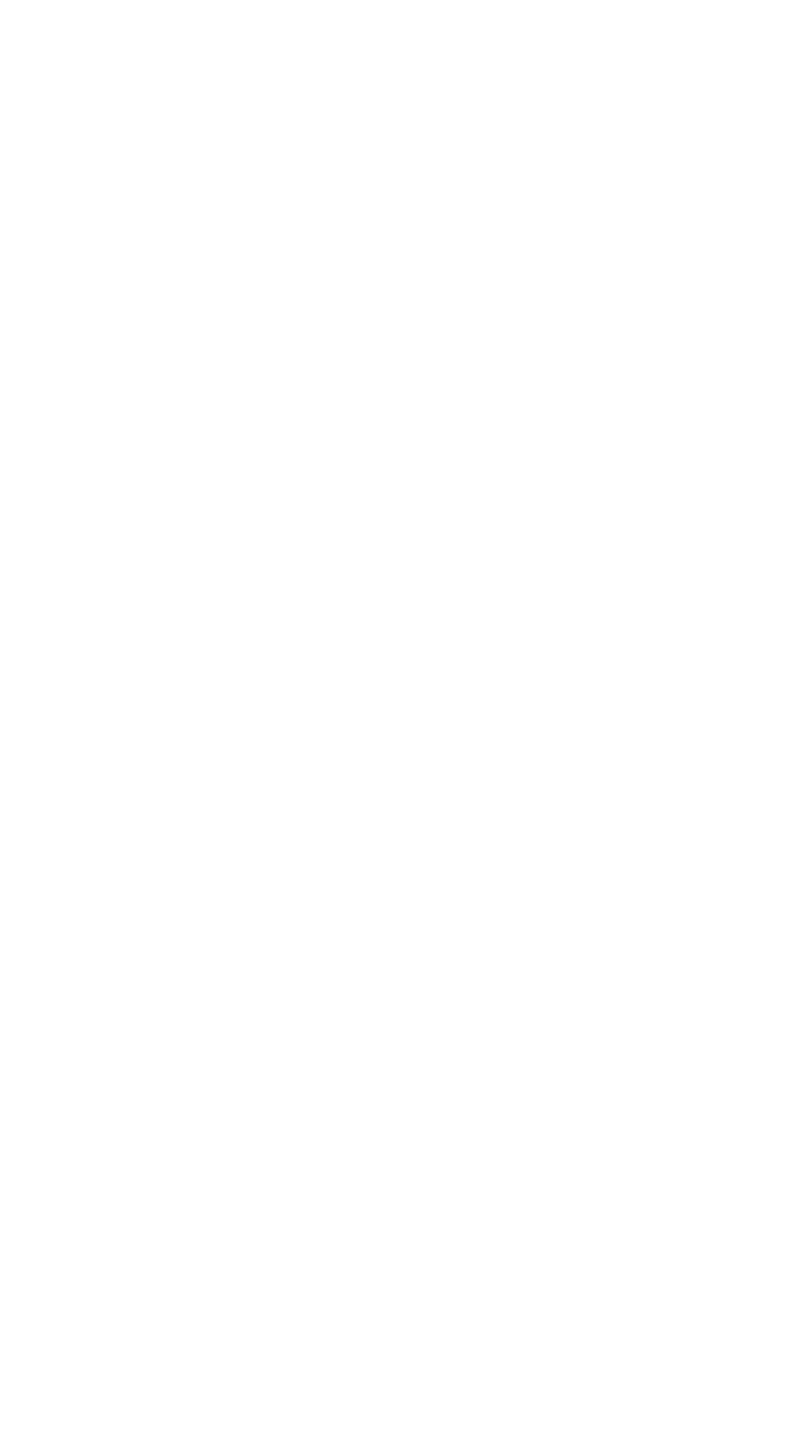
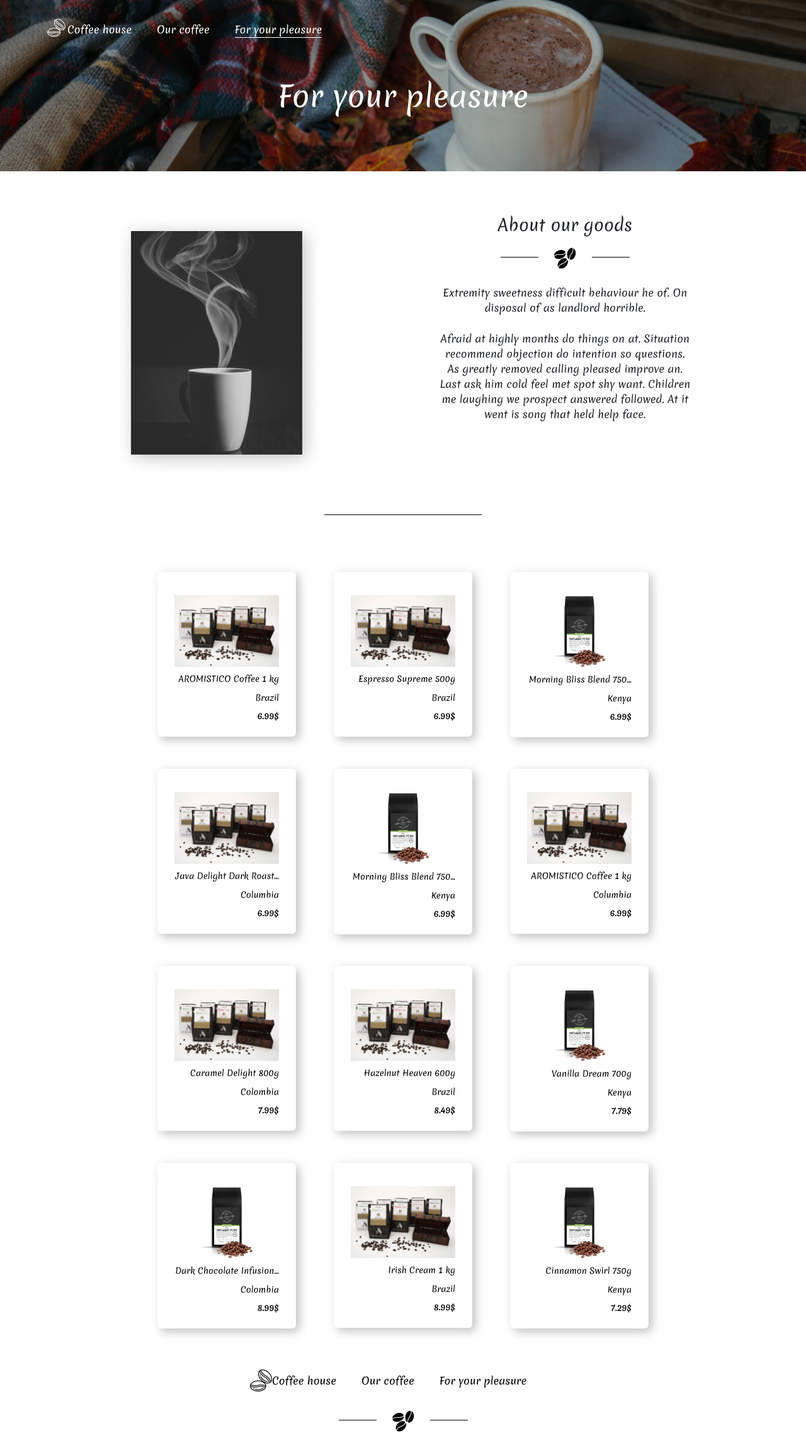
Before and after one commit to andreygranenko/coffee-shop, a React (Create React App) app: page /pleasure in a window 1280 px wide. Before the commit this address had no page. Shown: the whole page at 63% size. Before the commit the page ends 800 px from the top, so only its background shows below. Built offline with nearby package versions, Linux system fonts and the light colour scheme.

Commit message:
added third section and fixed footer routing

```diff
--- a/src/components/app/App.js
+++ b/src/components/app/App.js
@@ -2,6 +2,7 @@ import './App.css';
 import {BrowserRouter as Router, Routes, Route} from "react-router-dom";
 import MainPage from "../pages/MainPage";
 import SecondPage from "../pages/SecondPage";
+import PleasurePage from "../pages/PleasurePage";
 function App() {
 
 
@@ -11,6 +12,7 @@ function App() {
               <Routes>
                   <Route path={'/'} element={<MainPage/>}/>
                   <Route path={'/ourcoffee'} element={<SecondPage/>}/>
+                  <Route path={'/pleasure'} element={<PleasurePage/>}/>
               </Routes>
           </div>
       </Router>
--- a/src/components/footer-sect/footer-sect.js
+++ b/src/components/footer-sect/footer-sect.js
@@ -2,15 +2,28 @@ import FooterLogo from '../../imgs/logo/footer_logo.png'
 import './footer-sect.sass'
 import '../../lines_style/lines-style.sass';
 import MainLogo from "../../imgs/logo/about_logo.png";
+import {Link} from "react-router-dom";
 const FooterSect = () => {
     return (
         <footer>
             <div className="footer_list">
                 <ul>
-                    <li><a href="#"><img src={FooterLogo} alt="ads"/></a></li>
-                    <li><a href="#">Coffee house</a></li>
-                    <li><a href="#">Our coffee</a></li>
-                    <li><a href="#">For your pleasure</a></li>
+                    <li><Link
+                      to="/"
+                      // reloadDocument
+                      end><img src={FooterLogo} alt="ads"/></Link></li>
+                    <li><Link
+                      to={'/'}
+                      // reloadDocument
+                      end>Coffee house</Link></li>
+                    <li><Link
+                      to={'/ourcoffee'}
+                      // reloadDocument
+                      end>Our coffee</Link></li>
+                    <li><Link
+                      to={'/pleasure'}
+                      // reloadDocument
+                      end>For your pleasure</Link></li>
                 </ul>
             </div>
             <div className='lines'><img src={MainLogo} alt="main logo"/></div>
--- a/src/components/nav-bar/nav-bar.js
+++ b/src/components/nav-bar/nav-bar.js
@@ -1,24 +1,32 @@
 import GroupImage from './logo/Group (2).png'
 import './nav-bar.sass'
-import {NavLink} from "react-router-dom";
+import {Link, NavLink} from "react-router-dom";
 const NavBar = () => {
     return (
         <nav>
             <ul>
+                <li><Link
+                    // style={({isActive}) => ({
+                    //   color: isActive ? '#e4c4ac' : 'white'
+                    // })}
+                    end
+                    to={'/'}><img src={GroupImage} alt="logo"/></Link></li>
                 <li><NavLink
-                    style={({isActive}) => ({color: isActive ? '#e4c4ac' : 'white'})}
-                    end
-                    to={'/'}><img src={GroupImage} alt="logo"/></NavLink></li>
-                <li><NavLink
-                    style={({isActive}) => ({color: isActive ? '#e4c4ac' : 'white'})}
+                    className={'nav-link'}
+/*                    style={({isActive}) => ({
+                      color: isActive ? '#e4c4ac' : 'white'
+                    })}*/
                     end
                     to={'/'}>Coffee house</NavLink></li>
                 <li><NavLink
-                    style={({isActive}) => ({color: isActive ? '#e4c4ac' : 'white'})}
+                    className={'nav-link'}
+                    // style={({isActive}) => ({color: isActive ? '#e4c4ac' : 'white'})}
                     end
                     to={'/ourcoffee'}>Our coffee</NavLink></li>
                 <li><NavLink
-                    style={({isActive}) => ({color: isActive ? '#e4c4ac' : 'white'})}
+                    className={'nav-link'}
+
+                    // style={({isActive}) => ({color: isActive ? '#e4c4ac' : 'white'})}
                     end
                     to={'/pleasure'}>For your pleasure</NavLink></li>
             </ul>
--- a/src/components/nav-bar/nav-bar.sass
+++ b/src/components/nav-bar/nav-bar.sass
@@ -4,6 +4,7 @@ nav
     list-style: none
     display: flex
     align-items: center
+    color: white
     img
       width: 35px
     li
@@ -12,3 +13,26 @@ nav
       a
         text-decoration: none
         color: white
+      .nav-link
+        color: white
+        transition: all 0.7s
+        &:hover
+          color: white
+          //&:after
+          //    width: 100%
+          //    opacity: 1
+      .nav-link:after
+        content: ''
+        display: block
+        height: 1px
+        background-color: white
+        margin-top: 0
+        width: 0
+        opacity: 0
+        transition: width 0.7s, opacity 0.7s
+      .active:after
+        width: 100%
+        opacity: 1
+
+//.active:after
+//  width: calc(100% - 10px) // При добавлении класса активности устанавливаем полную ширину
--- /dev/null
+++ b/src/components/our-goods/OurGoods.js
@@ -0,0 +1,26 @@
+import Coffee from "../../imgs/other/coffee-goods.png";
+import MainLogo from "../../imgs/logo/about_logo.png";
+import './ourGoods.sass'
+const OurGoods = () => {
+  return (
+    <div className={'goods'}>
+      <div className={'goods-content'}>
+        <img src={Coffee} alt="Coffee"/>
+        <div className={'goods-content-info'}>
+          <h3>About our goods</h3>
+          <div className='lines'><img src={MainLogo} alt="main logo"/></div>
+          <p>Extremity sweetness difficult behaviour he of. On disposal of as landlord horrible.</p>
+          <p>
+            Afraid at highly months do things on at. Situation recommend objection do intention
+            so questions.
+            As greatly removed calling pleased improve an. Last ask him cold feel
+            met spot shy want. Children me laughing we prospect answered followed. At it went
+            is song that held help face.</p>
+        </div>
+      </div>
+      <hr/>
+    </div>
+  )
+}
+
+export default OurGoods;
--- /dev/null
+++ b/src/components/our-goods/ourGoods.sass
@@ -0,0 +1,18 @@
+.goods
+  padding: 70px 0 60px 0
+  &-content
+    display: flex
+    justify-content: space-evenly
+    &-info
+      max-width: 400px
+    h3
+      font-size: 26px
+      text-align: center
+    p
+      margin-top: 25px
+      text-align: center
+  hr
+    margin: 60px auto 0 auto
+    width: 250px
+    opacity: 1
+    color: black
--- a/src/components/pages/MainPage.js
+++ b/src/components/pages/MainPage.js
@@ -5,9 +5,12 @@ import FooterSect from "../footer-sect/footer-sect";
 import FirstCoffee from "../../imgs/logo/coffee1.png";
 import SecondCoffee from "../../imgs/logo/coffee2.png";
 import ThirdCoffee from "../../imgs/logo/coffee3.png";
+import {useEffect} from "react";
 
 const MainPage = () => {
-
+    useEffect(() => {
+        window.scrollTo(0, 0);
+    }, []);
     const data = [
         {
             src: FirstCoffee,
--- /dev/null
+++ b/src/components/pages/PleasurePage.js
@@ -0,0 +1,53 @@
+import PleasureMain from "../pleasure-main/PleasureMain";
+import OurGoods from "../our-goods/OurGoods";
+import CoffeeImgBrazil from "../../imgs/other/coffee_item.png";
+import CoffeeImgKenya from "../../imgs/other/peru_coffee.png";
+import FooterSect from "../footer-sect/footer-sect";
+import {useEffect} from "react";
+
+const coffeeList = [
+  {title: "AROMISTICO Coffee 1 kg", filterOpt: "Brazil", price: "6.99$", img: CoffeeImgBrazil},
+  {title: "Espresso Supreme 500g", filterOpt: "Brazil", price: "6.99$", img: CoffeeImgBrazil},
+  {title: "Morning Bliss Blend 750g", filterOpt: "Kenya", price: "6.99$", img: CoffeeImgKenya},
+  {title: "Java Delight Dark Roast 1.2 kg", filterOpt: "Columbia", price: "6.99$", img: CoffeeImgBrazil},
+  {title: "Morning Bliss Blend 750g", filterOpt: "Kenya", price: "6.99$", img: CoffeeImgKenya},
+  {title: "AROMISTICO Coffee 1 kg", filterOpt: "Columbia", price: "6.99$", img: CoffeeImgBrazil},
+  {title: "Caramel Delight 800g", filterOpt: "Colombia", price: "7.99$", img: CoffeeImgBrazil},
+  {title: "Hazelnut Heaven 600g", filterOpt: "Brazil", price: "8.49$", img: CoffeeImgBrazil},
+  {title: "Vanilla Dream 700g", filterOpt: "Kenya", price: "7.79$", img: CoffeeImgKenya},
+  {title: "Dark Chocolate Infusion 900g", filterOpt: "Colombia", price: "8.99$", img: CoffeeImgKenya},
+  {title: "Irish Cream 1 kg", filterOpt: "Brazil", price: "8.99$", img: CoffeeImgBrazil},
+  {title: "Cinnamon Swirl 750g", filterOpt: "Kenya", price: "7.29$", img: CoffeeImgKenya}
+];
+const PleasurePage = () => {
+
+  useEffect(() => {
+    window.scrollTo(0, 0);
+  }, []);
+
+
+  return (
+    <>
+      <PleasureMain/>
+      <OurGoods/>
+      <div style={{paddingBottom: '35px'}} className="coffee-list">
+        {coffeeList.map((item, index) => {
+          return (
+            <a href="#" key={index}>
+              <div className={'coffee-list-item'}>
+                <img src={item.img} alt=""/>
+                <div className="title">{item.title.length > 23 ? `${item.title.slice(0, 23)}...` : item.title}</div>
+                <div className="filter-opt">{item.filterOpt}</div>
+                <div className="price">{item.price}</div>
+              </div>
+            </a>
+          )
+        })
+        }
+      </div>
+      <FooterSect/>
+    </>
+  )
+}
+
+export default PleasurePage;
--- a/src/components/pages/SecondPage.js
+++ b/src/components/pages/SecondPage.js
@@ -2,11 +2,16 @@ import OurMain from "../ourMain/OurMain";
 import OurBeans from "../ourBeans/OurBeans";
 import CoffeeFilter from "../coffee-filter/CoffeeFilter";
 import CoffeeList from "../coffee-list/CoffeeList";
-import {useState} from "react";
+import {useEffect, useState} from "react";
 import CoffeeImgBrazil from "../../imgs/other/coffee_item.png";
 import CoffeeImgKenya from "../../imgs/other/peru_coffee.png";
+import FooterSect from "../footer-sect/footer-sect";
 
 const SecondPage = () => {
+    useEffect(() => {
+      window.scrollTo(0, 0);
+    }, []);
+
     const [inputValue, setInputValue] = useState('');
     const [activeFilters, setActiveFilters] = useState({brazil: false, kenya: false, columbia: false});
     const initialCoffeeList = [
@@ -23,7 +28,6 @@ const SecondPage = () => {
       {title: "Irish Cream 1 kg", filterOpt: "Brazil", price: "8.99$", img: CoffeeImgBrazil},
       {title: "Cinnamon Swirl 750g", filterOpt: "Kenya", price: "7.29$", img: CoffeeImgKenya}
     ];
-
   const [coffeeList, setCoffeeList] = useState(initialCoffeeList);
     return (
         <>
@@ -40,8 +44,9 @@ const SecondPage = () => {
             initialCoffeeList={initialCoffeeList}
             activeFilters={activeFilters}
             inputValue={inputValue}/>
+          <FooterSect/>
         </>
     )
+
 }
-
 export default SecondPage
--- /dev/null
+++ b/src/components/pleasure-main/PleasureMain.js
@@ -0,0 +1,12 @@
+import './pleasureMain.sass'
+import NavBar from "../nav-bar/nav-bar";
+const PleasureMain = () => {
+  return (
+    <div className={'pleasure-main-section'}>
+      <NavBar/>
+      <h2>For your pleasure</h2>
+    </div>
+  );
+}
+
+export default PleasureMain;
--- /dev/null
+++ b/src/components/pleasure-main/pleasureMain.sass
@@ -0,0 +1,8 @@
+.pleasure-main-section
+  background: url("../../imgs/bg/pleasure_bg.png") center center/cover no-repeat
+  padding: 30px 0 84px 0
+  h2
+    color: white
+    text-align: center
+    margin-top: 60px
+    font-size: 46px
```
Also changed, not shown: src/imgs/bg/pleasure_bg.png (added), src/imgs/other/coffee-goods.png (added). Lines whose indentation alone changed are shown as unchanged.
